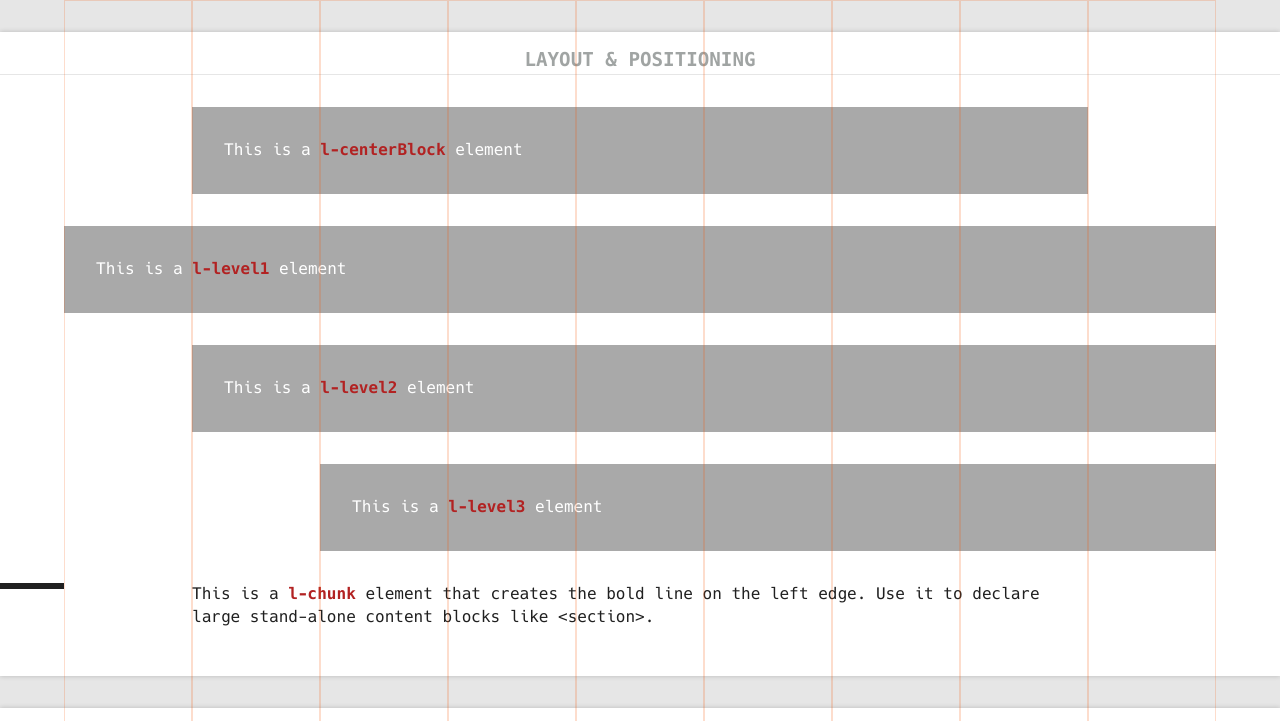
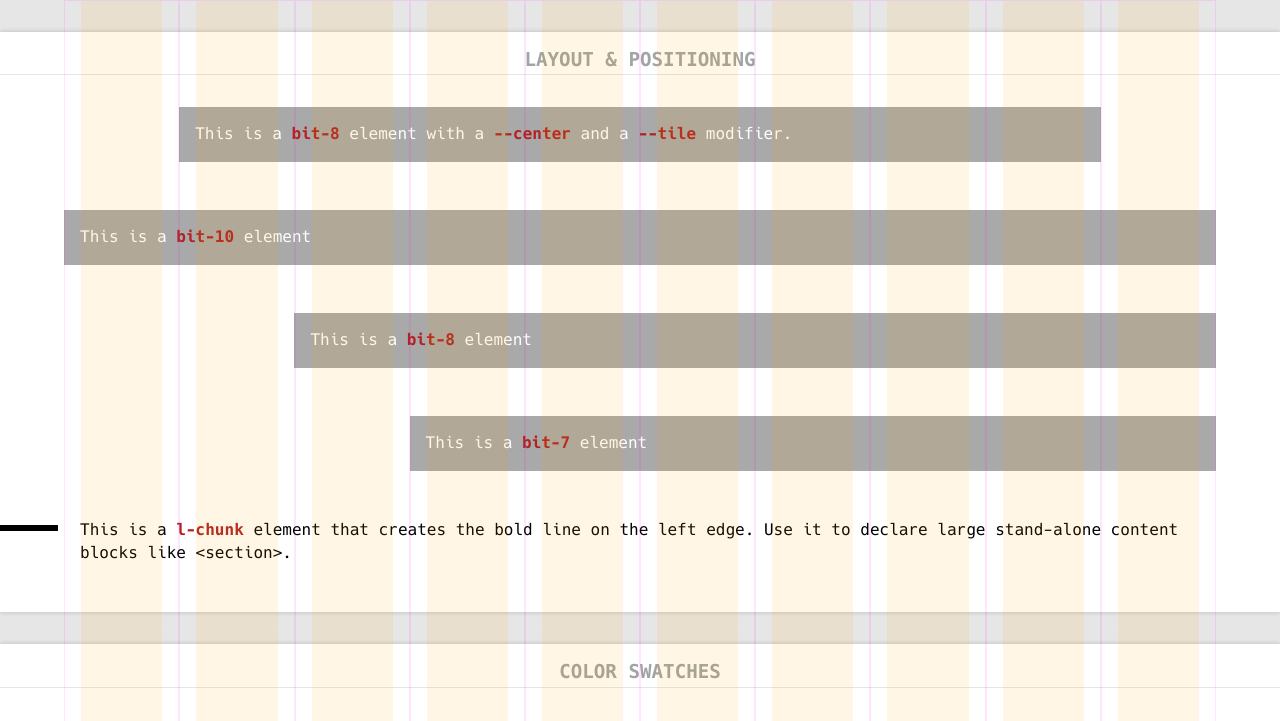
Before and after one commit to DomSt/MyNameIsDom, a website: page dev/patternLib.html in a window 1280 px wide. Shown: the top 721 px of the page. Drawn offline with Linux system fonts and the light colour scheme.

Commit message:
New Grid System
Removed old (faulty) grid system, implemented new grid. Caused some
bugs in itemList Module.

```diff
--- a/dev/patternLib.html
+++ b/dev/patternLib.html
@@ -20,31 +20,44 @@
 
     <!-- GRID TEST -->
     <div class="gridTest">
-      <span class="gridTest__col"></span><span class="gridTest__col"></span><span class="gridTest__col"></span><span class="gridTest__col"></span><span class="gridTest__col"></span><span class="gridTest__col"></span><span class="gridTest__col"></span><span class="gridTest__col"></span><span class="gridTest__col"></span><span class="gridTest__col"></span>
+      <div class="frame">
+        <span class="bit-1 gridTest__col"></span>
+        <span class="bit-1 gridTest__col"></span>
+        <span class="bit-1 gridTest__col"></span>
+        <span class="bit-1 gridTest__col"></span>
+        <span class="bit-1 gridTest__col"></span>
+        <span class="bit-1 gridTest__col"></span>
+        <span class="bit-1 gridTest__col"></span>
+        <span class="bit-1 gridTest__col"></span>
+        <span class="bit-1 gridTest__col"></span>
+        <span class="bit-1 gridTest__col"></span>
+      </div>
     </div>
 
     <!-- LAYOUT CLASSES -->
     <div class="lib__section">
       <p class="lib__section__headline">Layout & Positioning</p>
 
-      <div class="lib__element lib__element--layoutBlock l-centerBlock">
-        <p>This is a <span class="lib__element__name">l-centerBlock</span> element</p>
+      <div class="frame">
+        <div class="lib__element lib__element--layoutBlock bit-8 bit-8--center bit--tile">
+          <p>This is a <span class="lib__element__name">bit-8</span> element with a <span class="lib__element__name">--center</span> and a <span class="lib__element__name">--tile</span> modifier.</p>
         </div>
 
-      <div class="lib__element lib__element--layoutBlock l-level1">
-        <p>This is a <span class="lib__element__name">l-level1</span> element</p>
+        <div class="lib__element lib__element--layoutBlock bit-10 bit--tile">
+          <p>This is a <span class="lib__element__name">bit-10</span> element</p>
         </div>
 
-      <div class="lib__element lib__element--layoutBlock l-level2">
-        <p>This is a <span class="lib__element__name">l-level2</span> element</p>
+        <div class="lib__element lib__element--layoutBlock bit-8 bit--tile">
+          <p>This is a <span class="lib__element__name">bit-8</span> element</p>
         </div>
 
-      <div class="lib__element lib__element--layoutBlock l-level3">
-        <p>This is a <span class="lib__element__name">l-level3</span> element</p>
+        <div class="lib__element lib__element--layoutBlock bit-7 bit--tile">
+          <p>This is a <span class="lib__element__name">bit-7</span> element</p>
         </div>
 
-      <div class="lib__element l-chunk">
+        <div class="lib__element bit-10 u-chunk">
           <p class="l-centerBlock">This is a <span class="lib__element__name">l-chunk</span> element that creates the bold line on the left edge. Use it to declare large stand-alone content blocks like &lt;section&gt;.</p>
+        </div>
       </div>
 
     </div>
@@ -58,10 +71,12 @@
     <!-- TYPOGRAPHIE -->
     <div class="lib__section lib__section--type">
       <p class="lib__section__headline">Typographie</p>
-      <h1 class="lib__element lib__element--type l-level1">This is a <span class="lib__element__name">h1</span> headline</h1>
-      <h2 class="lib__element lib__element--type l-level2">This is a <span class="lib__element__name">h2</span> headline</h2>
-      <h3 class="lib__element lib__element--type l-level3">This is a <span class="lib__element__name">h3</span> headline</h3>
-      <div class="lib__element lib__element--type article__passage l-level3">
+
+      <div class="frame">
+        <h1 class="lib__element lib__element--type bit-10">This is a <span class="lib__element__name">h1</span> headline</h1>
+        <h2 class="lib__element lib__element--type bit-8">This is a <span class="lib__element__name">h2</span> headline</h2>
+        <h3 class="lib__element lib__element--type bit-7">This is a <span class="lib__element__name">h3</span> headline</h3>
+        <div class="lib__element lib__element--type article__passage bit-7">
           <p class="article__paragraph">
             These are two <span class="lib__element__name">article__paragraph</span> elements inside an <span class="lib__element__name">article__passage</span>. Lorem ipsum dolor sit amet, consectetuer adipiscing elit, sed diam nonummy nibh euismod tincidunt ut laoreet dolore magna aliquam erat volutpat. Ut wisi enim ad minim veniam, quis nostrud exerci tation ullamcorper suscipit lobortis nisl ut aliquip ex ea commodo consequat. Duis autem vel eum iriure dolor in hendrerit in vulputate velit esse molestie consequat.
           </p>
@@ -69,14 +84,18 @@
             The second paragraph without the dropcap.Epsum factorial non deposit quid pro quo hic escorol. Olypian quarrels et gorilla congolium sic ad nauseum. Souvlaki ignitus carborundum e pluribus unum. Defacto lingo est igpay atinlay. Marquee selectus non provisio incongruous feline nolo contendre. Gratuitous octopus niacin, sodium glutimate. Quote meon an estimate et non interruptus stadium. Sic tempus fugit esperanto hiccup estrogen. Glorious baklava ex librus hup hey ad infinitum. Non sequitur condominium facile et geranium incognito. Epsum factorial non deposit quid pro quo hic escorol.
           </p>
         </div>
-      <p class="lib__element lib__element--type l-level3"><small>This is a <span class="lib__element__name">small</span> element used for smallprint. <span class="lib__element__name">figcaption</span> elements work also.</small></p>
-      <blockquote class="lib__element lib__element--type l-level3">This is a <span class="lib__element__name">blockquote</span> element</blockquote>
+        <p class="lib__element lib__element--type bit-7"><small>This is a <span class="lib__element__name">small</span> element used for smallprint. <span class="lib__element__name">figcaption</span> elements work also.</small></p>
+        <blockquote class="lib__element lib__element--type bit-7">This is a <span class="lib__element__name">blockquote</span> element</blockquote>
+      </div>
+
     </div>
 
     <!-- LINKS & BUTTONS -->
     <div class="lib__section">
       <p class="lib__section__headline">Links & Buttons</p>
-      <p class="lib__element--type l-level3">This is a <a href="#">Textlink</a> inside some other text.</p>
+      <div class="frame">
+        <p class="lib__element--type bit-10">This is a <a href="#">Textlink</a> inside some other text.</p>
+      </div>
     </div>
 
     <!-- MODULES -->
@@ -84,10 +103,11 @@
       <p class="lib__section__headline">Modules</p>
 
       <!-- itemList Module -->
-      <div class=" lib__element__module l-chunk itemList">
+      <div class="frame">
+        <div class=" lib__element__module u-chunk itemList">
           <h1 class="itemList__name">itemList Module</h1>
 
-        <div class="l-level3 itemList__tile">
+          <div class="bit-7 bit-7--noPad itemList__tile">
             <div class="itemList__item">
               <h2 class="itemList__item__title">This is a itemList__item</h2>
               <p class="itemList__item__subtitle">
@@ -100,7 +120,7 @@
             </div>
           </div>
 
-        <div class="l-level3 itemList__tile">
+          <div class="bit-7 bit-7--noPad itemList__tile">
             <div class="itemList__item">
               <h2 class="itemList__item__title">Item title for main content</h2>
               <p class="itemList__item__subtitle">
@@ -113,7 +133,7 @@
             </div>
           </div>
 
-        <div class="l-level3 itemList__tile">
+          <div class="bit-7 bit-7--noPad itemList__tile">
             <div class="itemList__item">
               <h3 class="itemList__item__title">Small item title for secondary content</h3>
               <p class="itemList__item__subtitle">
@@ -126,10 +146,11 @@
             </div>
           </div>
 
-        <div class="l-level3 itemList__linkFull">
+          <div class="bit-7 itemList__linkFull">
             <a href="#"><p>Full Itemlist</p></a>
           </div>
 
+        </div>
       </div>
       <!-- END itemList Module -->
 
--- a/dev/scss/base/_base.scss
+++ b/dev/scss/base/_base.scss
@@ -6,9 +6,15 @@
 //  BASE
 //=================================================================
 
+*,
+*:after,
+*:before {
+  box-sizing: border-box;
+}
+
+
 //-----------------------------------------------------------------
 // Typography
-
 
 body {
   font-size: 16px;
--- a/dev/scss/base/_index.scss
+++ b/dev/scss/base/_index.scss
@@ -8,6 +8,6 @@
 @import "_reset.scss";
 @import "_variables.scss";
 @import "_mixins.scss";
-@import "_typo.scss";
+@import "_type.scss";
 @import "_base.scss";
 @import "_utilities.scss";
--- a/dev/scss/base/_utilities.scss
+++ b/dev/scss/base/_utilities.scss
@@ -34,3 +34,21 @@
   white-space: nowrap;
   opacity: 0;
 }
+
+
+//-----------------------------------------------------------------
+// Visual Section Marker
+
+.u-chunk {
+  position: relative;
+}
+
+.u-chunk::before {
+  content: "";
+  position: absolute;
+  top: 6px;
+  left: calc(-5% * 1.11111);
+  display: block;
+  width: 5%;
+  border-top: 6px solid $primaryContent;
+}
--- a/dev/scss/layout/_grid.scss
+++ b/dev/scss/layout/_grid.scss
@@ -3,54 +3,45 @@
 
 
 //=================================================================
-//  GRID LAYOUT
+//  GRID SYSTEM
 //=================================================================
 
-.l-centerBlock {
-  width: 70%;
-  margin-right: auto;
-  margin-left: auto;
+.frame {
+  margin: 0 5%;
 }
 
-.l-level1 {
-  width: 90%;
-  margin-left: 5%;
+.frame:after {
+  content: "";
+  clear: both;
+  display: table;
 }
 
-.l-level2 {
-  width: 85%;
-  margin-left: 10%;
-
-  @include respond-to("small") {
-    width: 80%;
-    margin-left: 15%;
-  }
+[class*='bit-'] {
+  float: right;
+  padding: 0 $basePadding;
 }
 
-.l-level3 {
-  width: 80%;
-  margin-left: 15%;
-
-  @include respond-to("small") {
-    width: 70%;
-    margin-left: 25%;
-  }
+[class*="--noPad"] {
+  padding: 0;
 }
 
-.l-chunk {
-  position: relative;
+[class*="--center"] {
+  float: none;
+  margin: 0 auto;
 }
 
-.l-chunk::before {
-  content: "";
-  position: absolute;
-  top: 0;
-  left: 0;
-  display: block;
-  width: 2.5%;
-  border-top: 6px solid $primaryContent;
+.bit-1  {width: calc(100% / 10 * 1);}
+.bit-2  {width: calc(100% / 10 * 2);}
+.bit-3  {width: calc(100% / 10 * 3);}
+.bit-4  {width: calc(100% / 10 * 4);}
+.bit-5  {width: calc(100% / 10 * 5);}
+.bit-6  {width: calc(100% / 10 * 6);}
+.bit-7  {width: calc(100% / 10 * 7);}
+.bit-8  {width: calc(100% / 10 * 8);}
+.bit-9  {width: calc(100% / 10 * 9);}
+.bit-10 {width: 100%;}
 
-  @include respond-to("small") {
-    width: 5%;
-  }
+.bit--tile {
+  padding-top: $basePadding;
+  padding-bottom: $basePadding;
 }
--- a/dev/scss/modules/_fullScreenBlock.scss
+++ b/dev/scss/modules/_fullScreenBlock.scss
@@ -11,7 +11,7 @@
   display: flex;
   flex-direction: column;
   justify-content: center;
-  width: 90%;
+  width: calc(90% * .8);
   height: 70vh;
   padding: 15%;
   font-weight: 400;
@@ -19,7 +19,7 @@
   background-color: $primaryContent;
 
   @include respond-to("small") {
-    width: 70%;
+    width: calc(90% * .7);
     padding: 10%;
   }
 }
--- a/dev/scss/patternLib/_base.scss
+++ b/dev/scss/patternLib/_base.scss
@@ -6,10 +6,6 @@
 //  BASE
 //=================================================================
 
-* {
-  box-sizing: border-box;
-}
-
 body {
   font-family: "Hack", monospace;
   color: $primaryContent;
--- a/dev/scss/patternLib/_elements.scss
+++ b/dev/scss/patternLib/_elements.scss
@@ -39,6 +39,8 @@
   color: firebrick;
 }
 
+
+
 //=================================================================
 //  SPECIAL ELEMENTS
 //=================================================================
@@ -47,10 +49,10 @@
 // Layout Element Visualisation
 
 .lib__element--layoutBlock {
-  padding: 2rem;
   color: $primaryBG;
   background-color: darkgrey;
 }
+
 
 //-----------------------------------------------------------------
 // Color Swatches
@@ -94,6 +96,7 @@
   }
 }
 
+
 //-----------------------------------------------------------------
 // Type Elements
 
--- a/dev/scss/patternLib/_gridTest.scss
+++ b/dev/scss/patternLib/_gridTest.scss
@@ -7,25 +7,24 @@
 //=================================================================
 
 // scss-lint:disable Comment
-
 .gridTest {
   position: fixed;
   top: 0;
-  left: 0;
+  /* display: none */
   z-index: 100;
   width: 100%;
   pointer-events: none;
-  /*display: none;*/
 }
 
 .gridTest__col {
-  position: relative;
-  display: inline-block;
-  width: 10%;
-  height: 99.999vh;
-  border: 1px solid rgba($primaryLink, .2);
+  height: 100vh;
+  border: 1px solid rgba(#f0f, .1);
+
+  &:after {
+    content: "";
+    display: block;
+    width: 100%;
+    height: 100%;
+    background: rgba(#ffa500, .1);
+  }
 }
-
-.gridTest__col:first-child {
-  margin-left: 5%;
-}
```
Also changed, not shown: dev/scss/base/_mixins.scss (+2 -1 lines), dev/scss/base/_variables.scss (+10 -3 lines), dev/scss/modules/_itemList.scss (+3 -6 lines), dev/css/application.css, dev/css/patternLib/patternLib_application.css, dev/scss/base/_type.scss (renamed from dev/scss/base/_typo.scss), 2 other files. Lines whose indentation alone changed are shown as unchanged.
